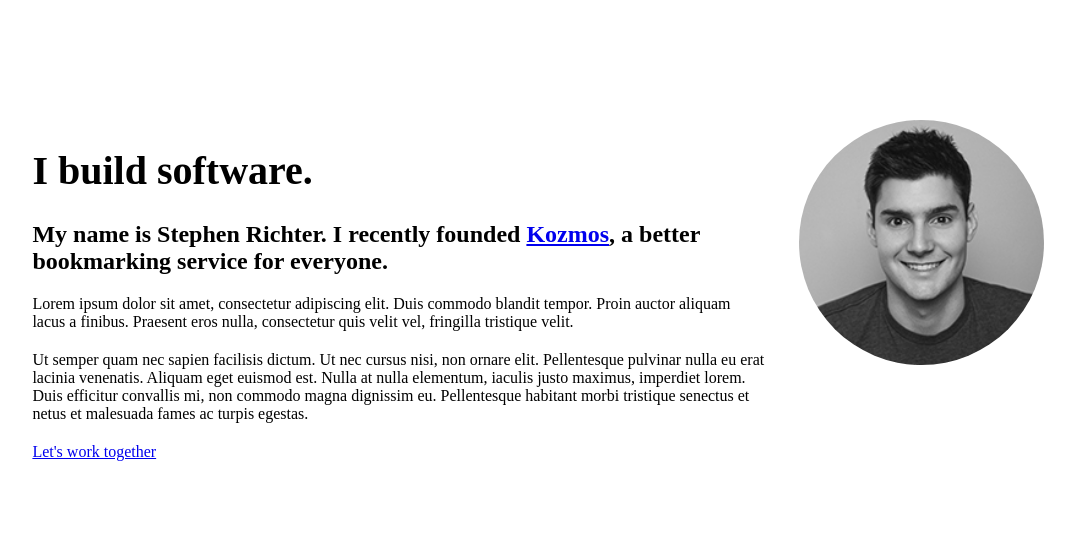
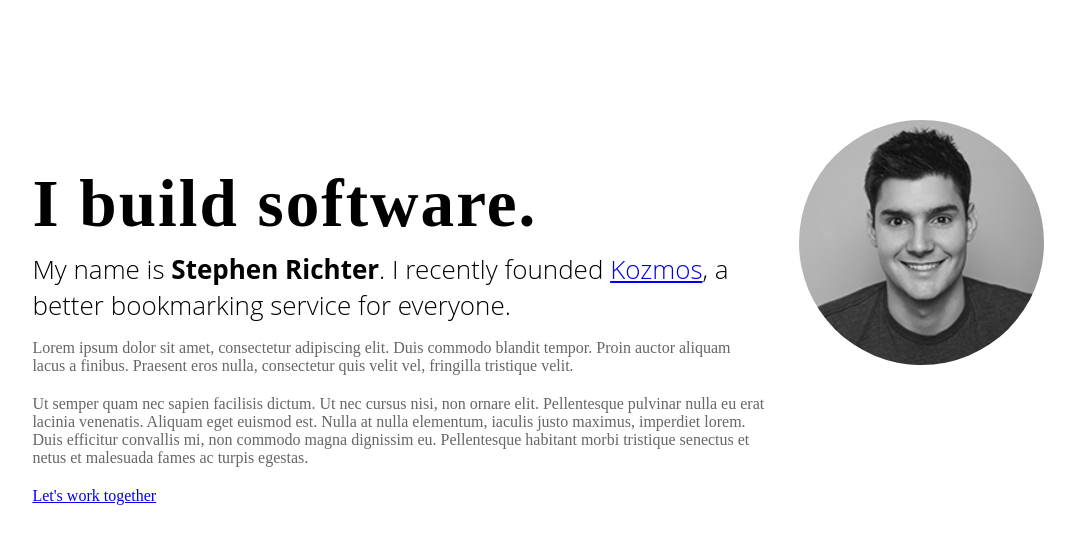
Before and after one commit to stephenrichter/stephen-richter, a Gatsby site: page / in a window 1280 px wide. Shown: the whole page, without its empty margins (102-1177 px from the left). Built offline with nearby package versions, Linux system fonts and the light colour scheme; Gatsby itself is replaced by a stand-in of ours; a web font is replaced by a local one.

Commit message:
css changes

```diff
--- a/gatsby-config.js
+++ b/gatsby-config.js
@@ -18,7 +18,7 @@ module.exports = {
       resolve: `gatsby-plugin-google-fonts`,
       options: {
         fonts: [
-          `ovo`,
+          `ovo\: 300,400,700`,
           `muli\: 300,400,400i,700`
         ]
       }
--- a/src/components/centered-layout.js
+++ b/src/components/centered-layout.js
@@ -7,10 +7,19 @@ import favicon from '../assets/stephen-richter-favicon.jpg'
 const Container = styled.div`
   h1 {
     font-family: 'ovo', 'Times New Roman', serif;
-    font-size: 2.5rem;
+    font-size: 3rem;
+    font-weight: 700;
+    margin-bottom: 0.5rem;
+  }
+  h2 {
+    font-family: 'muli', 'Open Sans', sans-serif;
+    font-size: 26px;
+    font-weight: 300;
+    margin-bottom: 0.5rem;
   }
   p {
     margin-bottom: 1.25rem;
+    color: #666;
   }
 `
 
--- a/src/layouts/index.js
+++ b/src/layouts/index.js
@@ -8,6 +8,8 @@ injectGlobal`
   ${resetCSS}
   body {
     font: 18px 'muli', sans-serif;
+  }
+  p {
     line-height: 1.75
   }
 `
--- a/src/pages/index.js
+++ b/src/pages/index.js
@@ -10,6 +10,20 @@ const Avatar = styled.img`
   width: 100%;
   height: auto;
   border-radius: 50%;
+`
+
+const Title = styled.h1`
+  margin-bottom: 0.5rem;
+  font-size: 4.2rem !important;
+  font-weight: 700;
+  letter-spacing: 2px;
+`
+
+const Subtitle = styled.h2`
+  margin-top: 0 !important;
+  margin-bottom: 2rem;
+  font: 300 26px Open Sans,sans-serif;
+  color: #000;
 `
 
 export default class Homepage extends Component {
@@ -31,12 +45,12 @@ export default class Homepage extends Component {
   renderIntro () {
     return (
       <Column colspan="3">
-        <h1 className="title">
+        <Title>
           I build software.
-        </h1>
-        <h2>
+        </Title>
+        <Subtitle>
           My name is <strong>Stephen Richter</strong>. I recently founded <a href="http://getkozmos.com">Kozmos</a>, a better bookmarking service for everyone.
-        </h2>
+        </Subtitle>
         <Intro />
         <a href="mailto:stephenrichter15@gmail.com">Let's work together</a>
       </Column>
```
